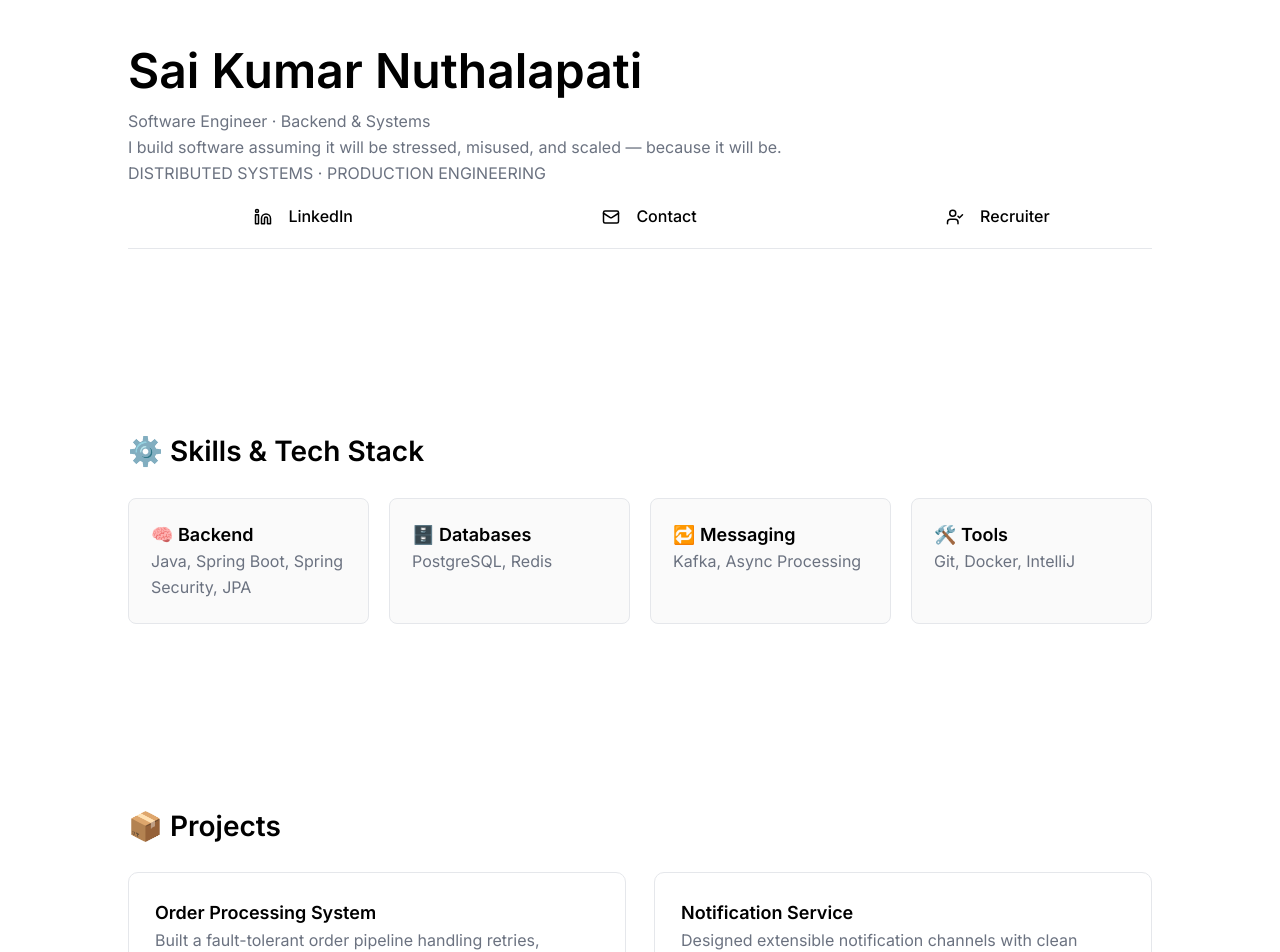
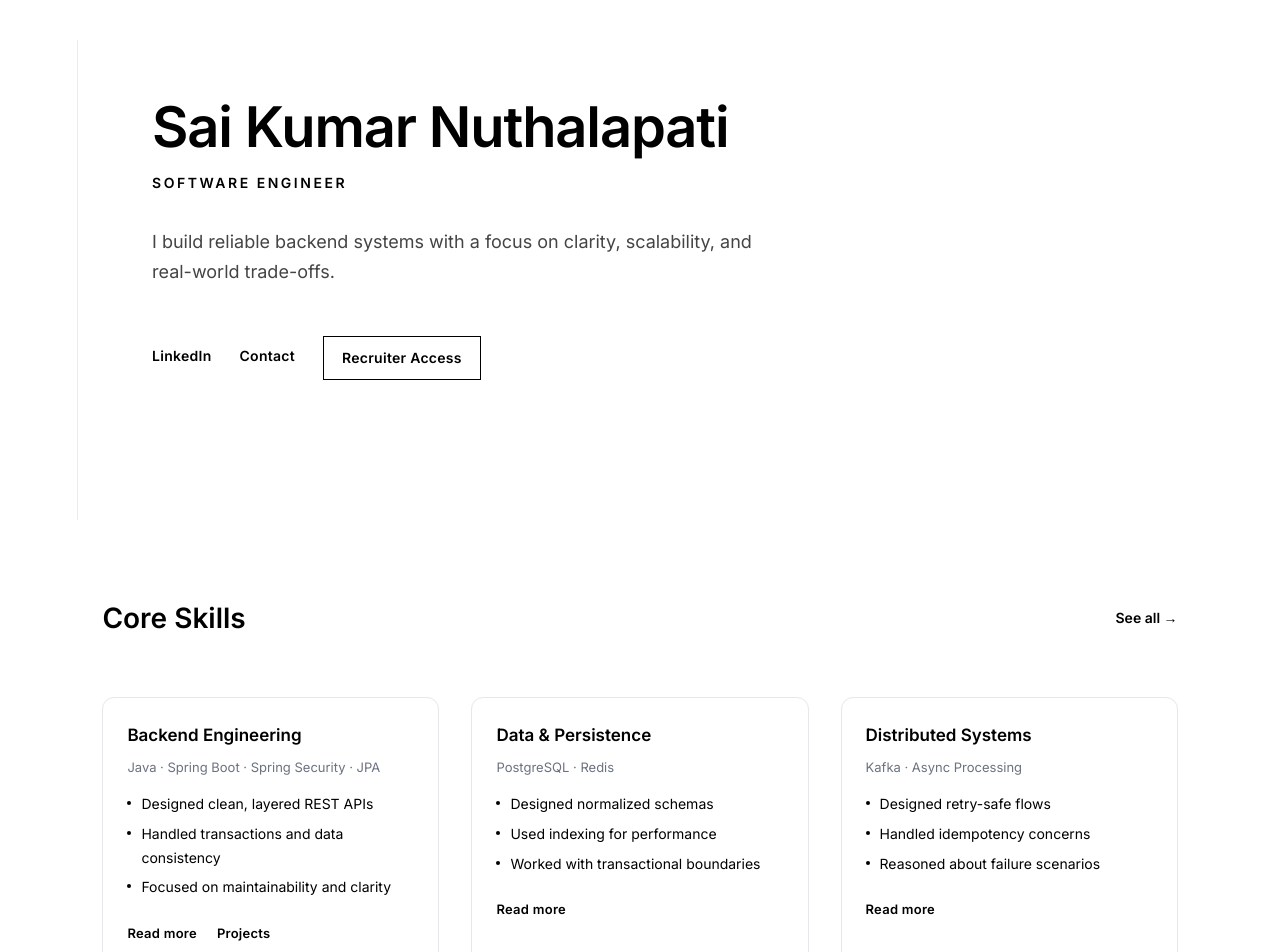
Before and after one commit to sai3kumar/sai-portfolio, a React (Vite) app: page / in a window 1280 px wide. Shown: the part 120-1072 px from the top of the page. Built offline with nearby package versions, Linux system fonts and the light colour scheme.

Commit message:
o Please enter the commit message for your changes. Lines starting Re-designed
:wq

```diff
--- a/src/components/Hero.jsx
+++ b/src/components/Hero.jsx
@@ -1,106 +1,35 @@
-import { motion } from "framer-motion";
-import { Linkedin, Mail, UserCheck } from "lucide-react";
-
 export default function Hero() {
     return (
-        <section className="bg-black text-white flex items-start pt-32">
-            <HeroFrame />
+        <section className="hero">
+            <div className="layout hero-inner">
+                <h1 className="hero-name">Sai Kumar Nuthalapati</h1>
+
+                <h2 className="hero-role">Software Engineer</h2>
+
+                <p className="hero-tagline">
+                    I build reliable backend systems with a focus on
+                    clarity, scalability, and real-world trade-offs.
+                </p>
+
+                <div className="hero-actions">
+                    <a
+                        href="https://linkedin.com/in/yourprofile"
+                        className="hero-link"
+                        target="_blank"
+                        rel="noopener noreferrer"
+                    >
+                        LinkedIn
+                    </a>
+
+                    <a href="#contact" className="hero-link">
+                        Contact
+                    </a>
+
+                    <a href="#recruiter" className="hero-link hero-link-primary">
+                        Recruiter Access
+                    </a>
+                </div>
+            </div>
         </section>
     );
 }
-
-
-function HeroFrame() {
-    return (
-        <div className="mx-auto w-full max-w-6xl px-6 md:px-12">
-            <div className="flex flex-col gap-24">
-                <Identity />
-                <Statement />
-                <Actions />
-            </div>
-        </div>
-    );
-}
-
-
-function Identity() {
-    return (
-        <motion.header
-            initial={{ opacity: 0, y: 12 }}
-            animate={{ opacity: 1, y: 0 }}
-            transition={{ duration: 0.6 }}
-            className="space-y-3"
-        >
-            <h1 className="text-4xl md:text-5xl font-semibold tracking-tight">
-                Sai Kumar Nuthalapati
-            </h1>
-
-            <p className="text-sm md:text-base text-gray-400">
-                Software Engineer · Backend & Systems
-            </p>
-        </motion.header>
-    );
-}
-
-
-function Statement() {
-    return (
-        <motion.main
-            initial={{ opacity: 0, y: 16 }}
-            animate={{ opacity: 1, y: 0 }}
-            transition={{ duration: 0.7, delay: 0.1 }}
-            className="max-w-3xl"
-        >
-            <p className="text-2xl md:text-3xl leading-tight font-medium">
-                I build software assuming it will be stressed,
-                misused, and scaled — because it will be.
-            </p>
-
-            <p className="mt-8 text-xs uppercase tracking-widest text-gray-400 font-mono">
-                Distributed Systems · Production Engineering
-            </p>
-        </motion.main>
-    );
-}
-
-
-function Actions() {
-    return (
-        <motion.nav
-            initial={{ opacity: 0, y: 12 }}
-            animate={{ opacity: 1, y: 0 }}
-            transition={{ duration: 0.6, delay: 0.2 }}
-            className="flex gap-10 items-center"
-        >
-            <ActionLink icon={<Linkedin size={18} />} label="&emsp;LinkedIn" />
-            <ActionLink icon={<Mail size={18} />} label="&emsp;Contact" />
-            <ActionLink icon={<UserCheck size={18} />} label="&emsp;Recruiter" />
-        </motion.nav>
-    );
-}
-
-
-function ActionLink({ icon, label }) {
-  return (
-    <a
-      href="#"
-      className="
-        group flex items-center gap-2
-        text-sm font-medium text-gray-400
-        hover:text-white transition-colors
-      "
-    >
-      {icon}
-      <span className="relative">
-        {label}
-        <span
-          className="
-            absolute left-0 -bottom-1 h-px w-0
-            bg-white transition-all duration-300
-            group-hover:w-full
-          "
-        />
-      </span>
-    </a>
-  );
-}
--- a/src/components/Navbar.jsx
+++ b/src/components/Navbar.jsx
@@ -1,7 +1,7 @@
 function Navbar() {
     return (
         <nav>
-            <strong>Sai</strong>
+            <strong>My Portfolio</strong>
             <div>
 
                 <a href="#skills">Skills</a>
--- a/src/components/Skills.jsx
+++ b/src/components/Skills.jsx
@@ -1,29 +1,81 @@
-import { FaCogs, FaDatabase, FaTools } from "react-icons/fa";
+export default function Skills() {
+    return (
+        <section className="skills-section" id="skills">
+            <div className="skills-inner">
+                <div className="skills-header">
+                    <h2 className="skills-title">Core Skills</h2>
+                    <a href="#all-skills" className="skills-see-all">
+                        See all →
+                    </a>
+                </div>
 
-function Skills() {
-    return (
-        <section id="skills">
-            <h2>⚙️ Skills & Tech Stack</h2>
-            <div class="skills-grid">
-                <div class="skill-card">
-                    <h3>🧠 Backend</h3>
-                    <p>Java, Spring Boot, Spring Security, JPA</p>
-                </div>
-                <div class="skill-card">
-                    <h3>🗄️ Databases</h3>
-                    <p>PostgreSQL, Redis</p>
-                </div>
-                <div class="skill-card">
-                    <h3>🔁 Messaging</h3>
-                    <p>Kafka, Async Processing</p>
-                </div>
-                <div class="skill-card">
-                    <h3>🛠️ Tools</h3>
-                    <p>Git, Docker, IntelliJ</p>
+
+                <div className="skills-grid">
+                    <SkillCard
+                        title="Backend Engineering"
+                        tools="Java · Spring Boot · Spring Security · JPA"
+                        points={[
+                            "Designed clean, layered REST APIs",
+                            "Handled transactions and data consistency",
+                            "Focused on maintainability and clarity"
+                        ]}
+                        links={[
+                            { label: "Read more", href: "#" },
+                            { label: "Projects", href: "#projects" }
+                        ]}
+                    />
+
+                    <SkillCard
+                        title="Data & Persistence"
+                        tools="PostgreSQL · Redis"
+                        points={[
+                            "Designed normalized schemas",
+                            "Used indexing for performance",
+                            "Worked with transactional boundaries"
+                        ]}
+                        links={[
+                            { label: "Read more", href: "#" }
+                        ]}
+                    />
+
+                    <SkillCard
+                        title="Distributed Systems"
+                        tools="Kafka · Async Processing"
+                        points={[
+                            "Designed retry-safe flows",
+                            "Handled idempotency concerns",
+                            "Reasoned about failure scenarios"
+                        ]}
+                        links={[
+                            { label: "Read more", href: "#" }
+                        ]}
+                    />
                 </div>
             </div>
         </section>
     );
 }
 
-export default Skills;
+function SkillCard({ title, tools, points, links }) {
+    return (
+        <div className="skill-card">
+            <h3 className="skill-card-title">{title}</h3>
+
+            <p className="skill-tools">{tools}</p>
+
+            <ul className="skill-points">
+                {points.map((p, i) => (
+                    <li key={i}>{p}</li>
+                ))}
+            </ul>
+
+            <div className="skill-links">
+                {links.map((l, i) => (
+                    <a key={i} href={l.href}>
+                        {l.label}
+                    </a>
+                ))}
+            </div>
+        </div>
+    );
+}
--- a/src/index.css
+++ b/src/index.css
@@ -1,6 +1,13 @@
 @tailwind base;
 @tailwind components;
 @tailwind utilities;
+
+.layout {
+    max-width: 1100px;
+    margin: 0 auto;
+    padding-left: clamp(24px, 8vw, 20px);
+    padding-right: clamp(24px, 8vw, 20px);
+}
 
 :root {
     --black: #000000;
@@ -66,23 +73,6 @@ nav {
         font-weight: 500;
     }
 
-/* ---------- HERO ---------- */
-.hero {
-    min-height: 90vh;
-    display: flex;
-    flex-direction: column;
-    justify-content: center;
-}
-
-    .hero h1 span {
-        font-weight: 300;
-    }
-
-.hero-buttons {
-    margin-top: 32px;
-    display: flex;
-    gap: 16px;
-}
 
 .btn {
     padding: 12px 20px;
@@ -287,3 +277,293 @@ html, body, #root {
     height: 100%;
     background: white;
 }
+
+.hero {
+    padding-top: clamp(96px, 18vh, 140px);
+    padding-bottom: clamp(64px, 12vh, 120px);
+    background: #fff;
+}
+
+/* Hero typography stays unchanged */
+.hero-name {
+    font-size: 56px;
+    font-weight: 700;
+    letter-spacing: -0.02em;
+}
+
+.hero-role {
+    font-size: 14px;
+    font-weight: 600;
+    letter-spacing: 0.18em;
+    text-transform: uppercase;
+    margin-bottom: 32px;
+}
+
+.hero-tagline {
+    font-size: 18px;
+    line-height: 1.7;
+    max-width: 620px;
+    color: #444;
+    margin-bottom: 48px;
+}
+
+
+
+.hero-actions {
+    display: flex;
+    gap: 28px;
+    align-items: center;
+}
+
+
+.hero-link {
+    font-size: 14px;
+    font-weight: 600;
+    letter-spacing: 0.02em;
+    text-decoration: none;
+    color: #000;
+    position: relative;
+    padding-bottom: 4px;
+}
+
+    .hero-link::after {
+        content: "";
+        position: absolute;
+        left: 0;
+        bottom: 0;
+        width: 0;
+        height: 1.5px;
+        background: #000;
+        transition: width 0.25s ease;
+    }
+
+    .hero-link:hover::after {
+        width: 100%;
+    }
+
+.hero-link-primary {
+    padding: 10px 18px;
+    border: 1.5px solid #000;
+}
+
+    .hero-link-primary::after {
+        display: none;
+    }
+
+    .hero-link-primary:hover {
+        background: #000;
+        color: #fff;
+    }
+
+    .hero::before {
+        content: "";
+        position: absolute;
+        left: 6%;
+        top: 20%;
+        height: 60%;
+        width: 1px;
+        background: #000;
+        opacity: 0.08;
+    }
+@media (min-width: 1400px) {
+    .hero-inner {
+        margin-left: auto;
+        margin-right: auto;
+    }
+}
+
+@media (max-width: 768px) {
+    .hero {
+        padding: 80px 8%;
+    }
+
+    .hero-name {
+        font-size: 40px;
+    }
+
+    .hero-tagline {
+        font-size: 16px;
+    }
+
+    .hero-actions {
+        flex-direction: column;
+        align-items: flex-start;
+        gap: 18px;
+    }
+}
+
+.skills-section {
+    padding: 120px clamp(24px, 8vw, 140px);
+    background: #fff;
+}
+
+.skills-inner {
+    max-width: 1100px;
+    margin: 0 auto;
+}
+
+
+.skills-grid {
+    display: grid;
+    grid-template-columns: repeat(auto-fit, minmax(300px, 1fr));
+    gap: 32px;
+}
+
+/* CARD */
+
+.skill-card {
+    border: 1px solid #e5e7eb;
+    padding: 24px; /* was 32px */
+    border-radius: 12px; /* was 14px */
+    background: #fff;
+    transition: transform 0.25s ease, box-shadow 0.25s ease;
+}
+
+
+    .skill-card:hover {
+        transform: translateY(-6px);
+        box-shadow: 0 18px 40px rgba(0, 0, 0, 0.08);
+    }
+
+/* CONTENT */
+
+.skill-card-title {
+    font-size: 17px; /* was 18px */
+    margin-bottom: 8px;
+}
+
+.skill-tools {
+    font-size: 13px; /* was 14px */
+    margin-bottom: 14px;
+}
+.skill-points {
+    list-style: none;
+    padding: 0;
+    margin: 0 0 24px 0;
+}
+
+.skill-points li {
+    position: relative;
+    padding-left: 14px;
+    font-size: 14px;
+    line-height: 1.7;
+    margin-bottom: 6px;
+}
+
+.skill-points li::before {
+    content: "";
+    position: absolute;
+    left: 0;
+    top: 9px;
+    width: 4px;
+    height: 4px;
+    background: #000;
+    border-radius: 50%;
+}
+
+
+
+/* LINKS */
+
+.skill-links {
+    display: flex;
+    gap: 20px;
+}
+
+    .skill-links a {
+        font-size: 13px;
+        font-weight: 600;
+        letter-spacing: 0.02em;
+        text-decoration: none;
+        color: #000;
+        position: relative;
+    }
+
+        .skill-links a::after {
+            content: "";
+            position: absolute;
+            left: 0;
+            bottom: -2px;
+            width: 0;
+            height: 1.5px;
+            background: #000;
+            transition: width 0.25s ease;
+        }
+
+        .skill-links a:hover::after {
+            width: 100%;
+        }
+@media (max-width: 768px) {
+    .skills-section {
+        padding: 80px 8%;
+    }
+
+    .skills-grid {
+        gap: 24px;
+    }
+
+    .skill-card {
+        padding: 26px;
+    }
+}
+.skills-header {
+    display: flex;
+    justify-content: space-between;
+    align-items: center;
+    margin-bottom: 56px;
+}
+
+.skills-title {
+    margin: 0; /* 🔴 critical fix */
+    font-size: 28px;
+    font-weight: 700;
+}
+
+.skills-see-all {
+    font-size: 14px;
+    font-weight: 600;
+    text-decoration: none;
+    color: #000;
+    white-space: nowrap;
+    position: relative;
+}
+
+
+    .skills-see-all::after {
+        content: "";
+        position: absolute;
+        left: 0;
+        bottom: -2px;
+        width: 0;
+        height: 1.5px;
+        background: #000;
+        transition: width 0.25s ease;
+    }
+
+    .skills-see-all:hover::after {
+        width: 100%;
+    }
+@media (max-width: 768px) {
+    .skills-grid {
+        display: flex;
+        overflow-x: auto;
+        gap: 20px;
+        padding-bottom: 10px;
+        scroll-snap-type: x mandatory;
+    }
+
+    .skill-card {
+        min-width: 78%;
+        scroll-snap-align: start;
+    }
+
+    /* Hide scrollbar (clean look) */
+    .skills-grid::-webkit-scrollbar {
+        display: none;
+    }
+
+    .skills-grid {
+        -ms-overflow-style: none;
+        scrollbar-width: none;
+    }
+}
```
